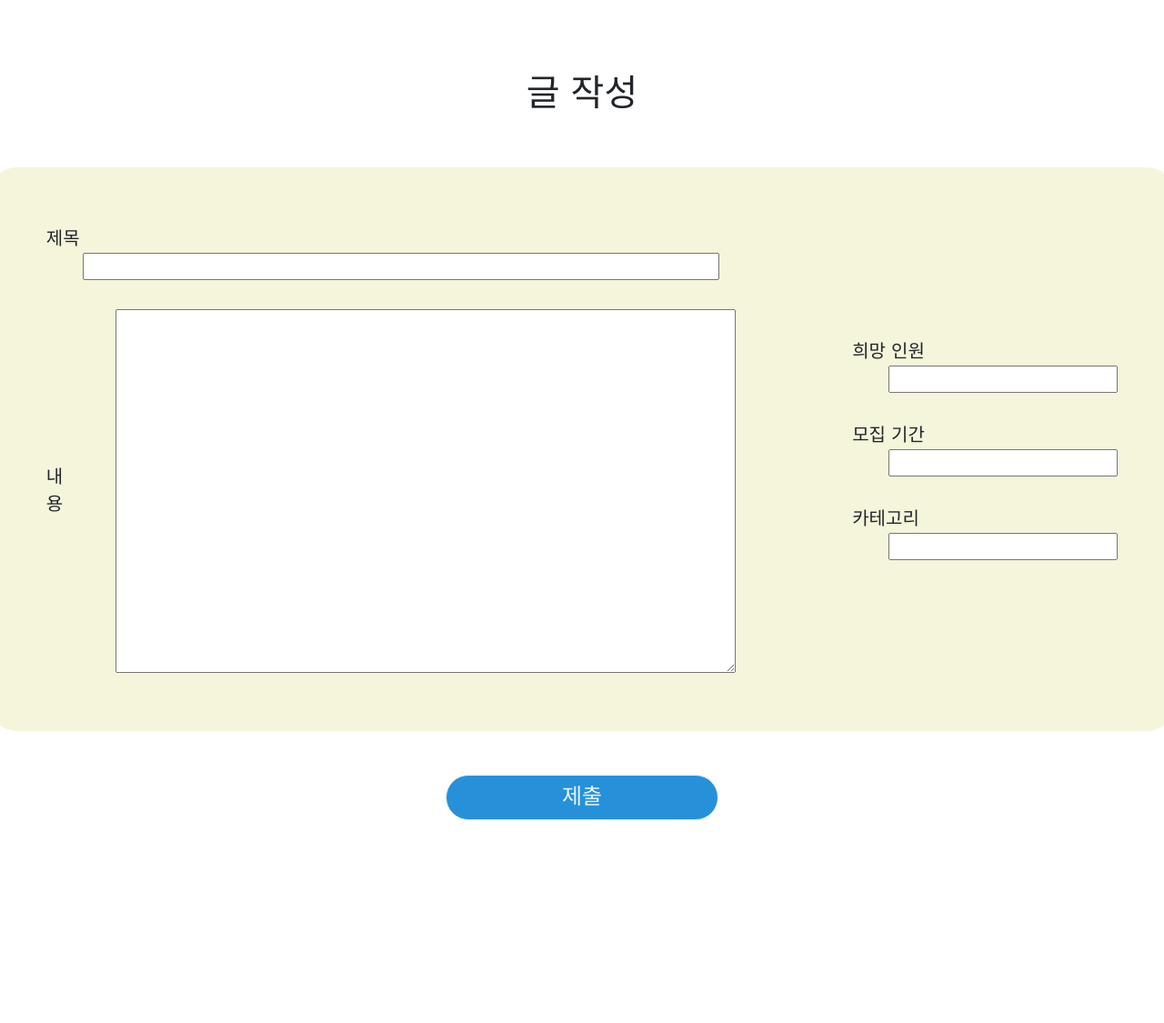
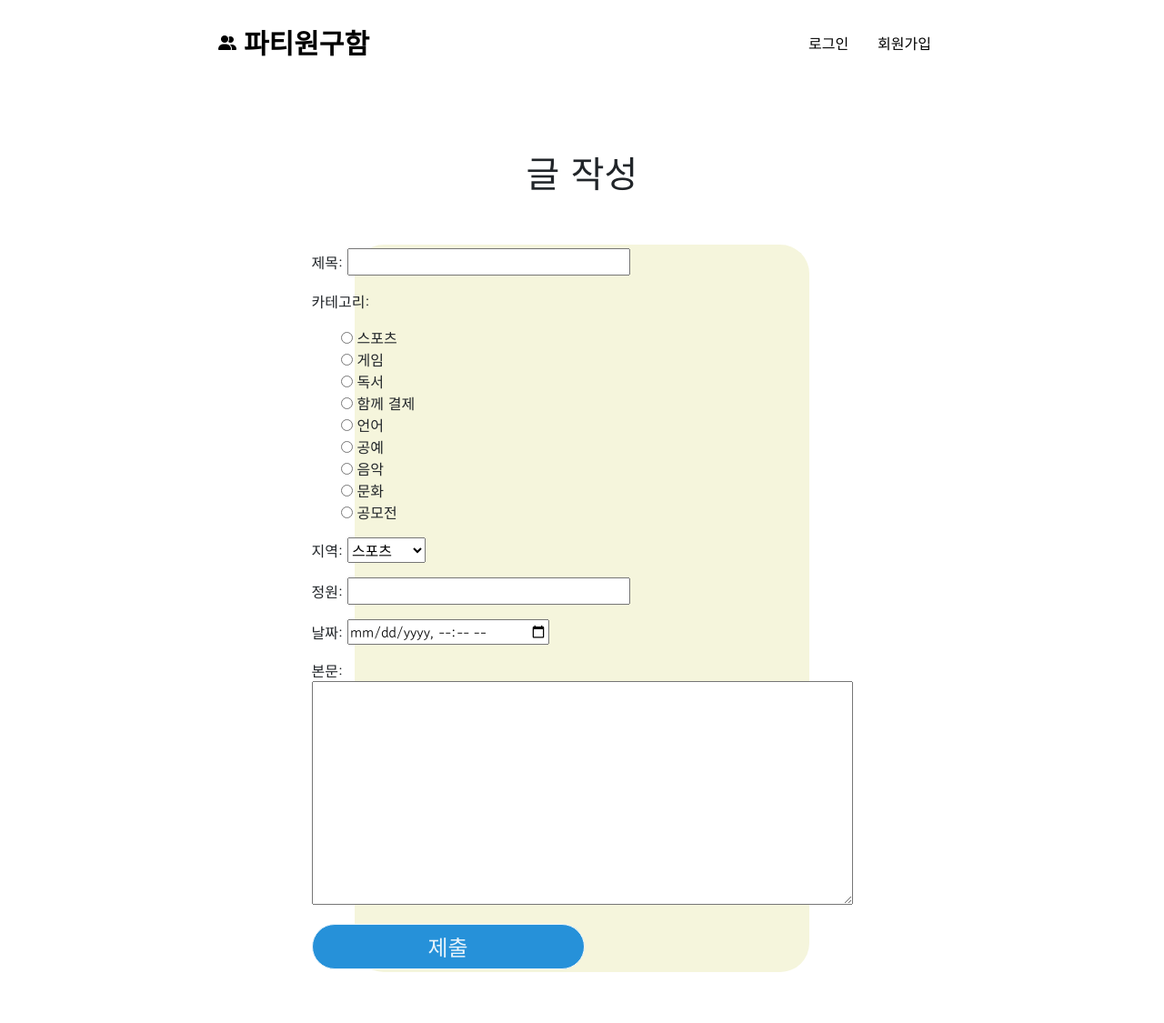
Before and after one commit to cychann/DAE, a Django app: page /new/ in a window 1280 px wide. Shown: the whole page at 91% size. Before the commit the page ends 902 px from the top, so only its background shows below. Run offline with Django 3.2, Linux system fonts and the light colour scheme; some libraries are stand-ins or nearby versions.

Commit message:
파티글 작성 페이지

```diff
--- a/party/static/css/party_create.css
+++ b/party/static/css/party_create.css
@@ -1,10 +1,53 @@
 * {
-  font-family: "Do Hyeon", sans-serif;
+  font-family: "Gowun Dodum", sans-serif;
 }
 
 body {
-  padding: 5rem 15rem;
+  padding: 0.5rem 15rem;
   text-align: center;
+}
+
+/* navbar */
+
+.navbar {
+  margin-bottom: 5rem;
+}
+
+.navbar-left a {
+  text-decoration: none;
+  color: black;
+  display: flex;
+  justify-content: center;
+  align-items: center;
+}
+
+.navbar-title {
+  font-size: 30px;
+  font-weight: 600;
+  margin: 0.5rem;
+}
+
+.navbar-right {
+  display: flex;
+  justify-content: center;
+  align-items: center;
+}
+
+.navbar-right a {
+  margin: 1rem;
+  text-decoration: none;
+  color: black;
+  font-weight: 500;
+}
+
+.post-party {
+  font-size: 20px;
+}
+
+.navbar a:hover {
+  color: #ffab40;
+  transform: scale(1.2);
+  transition: all 0.3s;
 }
 
 /* body */
@@ -23,7 +66,14 @@ span {
   font-size: 20px;
 }
 
+li {
+  list-style: none;
+}
+
 .party-create-body {
+  width: 500px;
+  height: 800px;
+  padding: 5rem;
   margin-top: 3rem;
   display: flex;
   justify-content: center;
@@ -33,28 +83,8 @@ span {
   margin-bottom: 3rem;
 }
 
-.party-create-body div {
-  margin: 2rem;
-}
-
-.party-create-body input {
-  margin-left: 40px;
-}
-
-.party-title input {
-  width: 700px;
-}
-
-.party-content {
-  display: flex;
-  justify-content: center;
-  align-items: center;
-}
-
-.party-content textarea {
-  margin-left: 40px;
-  width: 700px;
-  height: 400px;
+.id_location {
+  margin-left: 2rem;
 }
 
 .party-submit {
--- a/party/templates/main.html
+++ b/party/templates/main.html
@@ -27,7 +27,7 @@
         <!-- navbar -->
       <div class="navbar">
         <div class="navbar-left">
-          <a href="">
+          <a href="{% url 'party:main' %}">
             <i class="fas fa-user-friends"></i>
             <span class="navbar-title">파티원구함</span>
           </a>
--- a/party/templates/party_create.html
+++ b/party/templates/party_create.html
@@ -17,15 +17,44 @@
     <!-- google font -->
     <link rel="preconnect" href="https://fonts.googleapis.com">
     <link rel="preconnect" href="https://fonts.gstatic.com" crossorigin>
-    <link href="https://fonts.googleapis.com/css2?family=Do+Hyeon&display=swap" rel="stylesheet">
+    <link href="https://fonts.googleapis.com/css2?family=Gowun+Dodum&display=swap" rel="stylesheet">
     <title>글쓰기</title>
 </head>
 <body>
+    <!-- navbar -->
+    <div class="navbar">
+        <div class="navbar-left">
+          <a href="{% url 'party:main' %}">
+            <i class="fas fa-user-friends"></i>
+            <span class="navbar-title">파티원구함</span>
+          </a>
+        </div>
+        <div class="navbar-right">
+          {% if user.is_authenticated %}
+          <a href="{% url 'party:new' %}" class="post-party">파티글 작성</a>
+          <a href="">마이페이지</a>
+          <a href="{% url 'account_logout' %}">로그아웃</a>
+          {% else %}
+          <a href="{% url 'account_login' %}">로그인</a>
+          <a href="{% url 'account_signup' %}">회원가입</a>
+          {% endif %}
+        </div>
+      </div>
+
       <!-- body -->
       <div class="body">
         <h1>글 작성</h1>
 
         <div class="party-create-body">
+            <form action="{% url 'party:new' %}">
+                {% csrf_token %}
+                {{form.as_p}}
+                <button type="submit" class="party-submit">제출</button>
+            </form>
+        </div>
+
+
+        <!-- <div class="party-create-body">
             <div class="party-create-body-left">
               <div class="party-title">
                   <span>제목</span>
@@ -50,8 +79,8 @@
                   <input type="text">
               </div>
             </div>
-        </div>
-        <button type="submit" class="party-submit">제출</button>
+        </div> -->
+
       </div>
 </body>
 </html>
```
